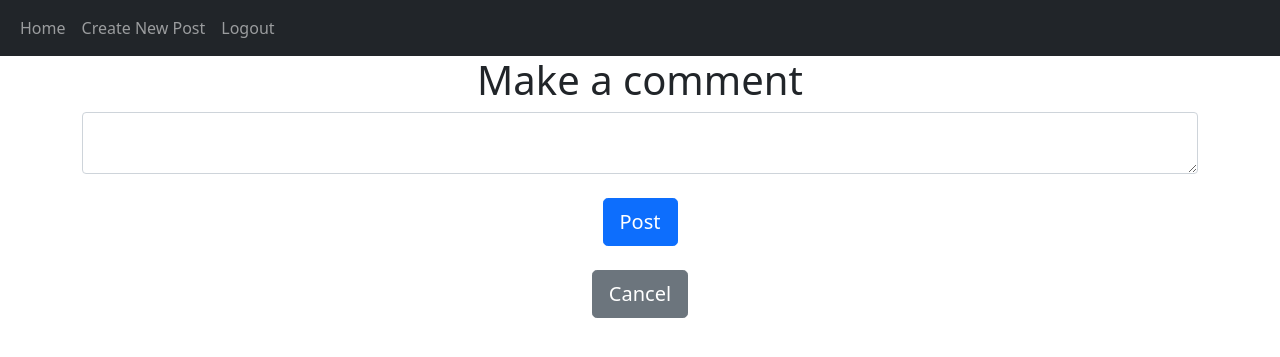
After one commit to lgmarin/Flask-blog, a Flask app: page /create-comment/1 in a window 1280 px wide. The commit adds this page. Shown: the top 357 px of the page. Run offline with Flask 2, Linux system fonts and the light colour scheme; a user stored in the database is signed in; parts of the project's set-up code (start-up, migrations or seed data) failed here and were passed over; some libraries are stand-ins or nearby versions.

Commit message:
More work on Comments section

```diff
--- /dev/null
+++ b/website/templates/create-comment.html.j2
@@ -0,0 +1,16 @@
+{% extends "base.html.j2"%}
+{% block title %}Create Comment{% endblock %}
+{% block content %}
+    <h1 align="center">Make a comment</h1>
+    <form method="post">
+        <textarea name="text" id="text" class="form-control"></textarea>
+        <br />
+        <div align="center">
+            <button type="submit" class="btn btn-lg btn-primary">Post</button>
+        </div>
+    </form>
+    <br>
+    <div align="center">
+        <a href="/home"><button type="button" class="btn btn-lg btn-secondary">Cancel</button></a>
+    </div>
+{% endblock %}
--- a/website/views.py
+++ b/website/views.py
@@ -76,3 +76,21 @@ def like_post(post_id):
         db.session.commit()
 
     return redirect(url_for('views.home'))
+
+# Create Comment Route
+@views.route("/create-comment/<post_id>", methods=['GET', 'POST'])
+@login_required
+def create_comment(post_id):
+
+    if request.method == 'POST':
+        text = request.form.get('text')
+        if not text:
+            flash("Your comment should not be empty!", category='error')
+        else:
+            comment = Comment(text=text, author=current_user.id, post_id=post_id)
+            db.session.add(comment)
+            db.session.commit()
+            return redirect(url_for('views.home'))
+            flash("Comment created!")
+
+    return render_template('create-comment.html.j2', user = current_user)
```
Also changed, not shown: website/templates/posts.html.j2 (+21 -7 lines), blog.png, website/database.db.
